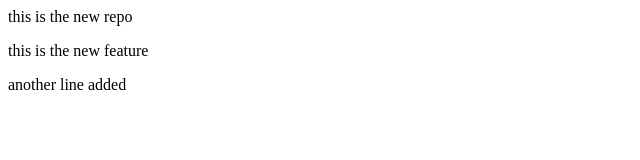
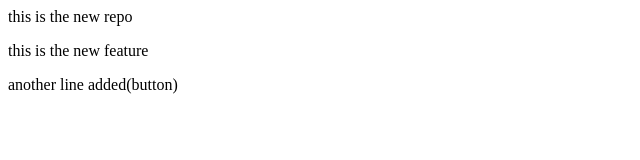
Before and after one commit to prashant-rs/localrepo, a plain HTML site: page index.html in a window 1280 px wide. Shown: the full height of the page, 0-640 px from the left. Drawn offline with Linux system fonts and the light colour scheme.

Commit message:
add button

```diff
--- a/index.html
+++ b/index.html
@@ -1,4 +1,4 @@
 <p> this is the new repo</p>
 <p> this is the new feature</p>
 
-<p> another line added</p>
+<p> another line added(button)</p>
```
